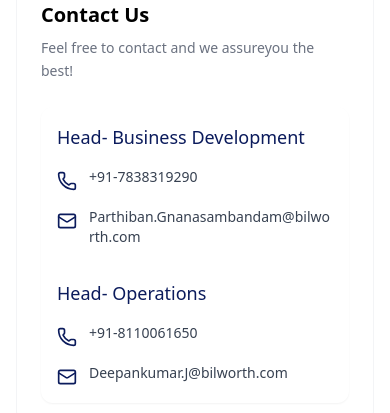
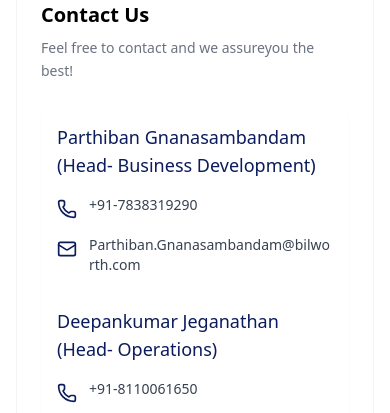
Before and after one commit to zdawan/landingpage-bilworth, a React (Create React App) app: page / in a window 390 px wide. Shown: the part 2500-2913 px from the top of the page. Built offline with nearby package versions, Linux system fonts and the light colour scheme.

Commit message:
Name and desc for capabilites updated

```diff
--- a/src/components/CapabilitiesCarousel.jsx
+++ b/src/components/CapabilitiesCarousel.jsx
@@ -12,32 +12,32 @@ const slides = [
   {
     image: design,
     title: "Design & Engineering",
-    desc: "Personalized strategies to grow, protect, and transfer wealth efficiently.",
+    desc: "",
   },
   {
     image: cam,
     title: "CAM Programming",
-    desc: "Data-driven investment decisions powered by intelligent insights.",
+    desc: "",
   },
   {
     image: welding,
     title: "Welding",
-    desc: "Proactive risk monitoring to safeguard portfolios in volatile markets.",
+    desc: "",
   },
   {
     image: cost,
     title: "Cost Estimation & Planning",
-    desc: "Diversified access to global markets, sectors, and asset classes.",
+    desc: "",
   },
   {
     image: machining,
     title: "Precision Machining",
-    desc: "High tolerance machining for complex components.",
+    desc: "",
   },
   {
     image: product,
     title: "Product Development",
-    desc: "End-to-end product lifecycle support from concept to manufacturing.",
+    desc: "",
   },
 ];
 
@@ -304,11 +304,11 @@ export default function CapabilitiesCarousel() {
               </div>
             </div>
 
-            <div className="p-6 md:p-8">
+            {/* <div className="p-6 md:p-8">
               <p className="text-gray-600 leading-relaxed">
                 {activeSlide.desc}
               </p>
-            </div>
+            </div> */}
           </div>
         </div>
       )}
--- a/src/components/ContactSection.jsx
+++ b/src/components/ContactSection.jsx
@@ -21,7 +21,7 @@ export default function ContactSection() {
               {/* -------- Development -------- */}
               <div className="mb-8 sm:mb-10">
                 <h3 className="text-lg font-medium text-[#0B1B5C] mb-4">
-                  Head- Business Development
+                  Parthiban Gnanasambandam <br/> (Head- Business Development)
                 </h3>
 
                 <div className="space-y-4">
@@ -59,7 +59,7 @@ export default function ContactSection() {
               {/* -------- Operation Head -------- */}
               <div>
                 <h3 className="text-lg font-medium text-[#0B1B5C] mb-4">
-                  Head- Operations
+                  Deepankumar Jeganathan <br/> (Head- Operations)
                 </h3>
 
                 <div className="space-y-4">
--- a/src/pages/About.jsx
+++ b/src/pages/About.jsx
@@ -100,7 +100,7 @@ rounded-xl overflow-hidden shadow-lg flex items-center justify-center"
 
             {/* CONTENT */}
             <div className="order-2 md:order-1">
-              <h3 className="text-2xl font-semibold mb-2">Parthiban G</h3>
+              <h3 className="text-2xl font-semibold mb-2">Parthiban Gnanasambandam</h3>
 
               <p className="text-gray-500 mb-4">Head - Business Development</p>
 
@@ -142,7 +142,7 @@ rounded-xl overflow-hidden shadow-lg flex items-center justify-center"
 
             {/* CONTENT */}
             <div className="order-2">
-              <h3 className="text-2xl font-semibold mb-2">Deepankumar J</h3>
+              <h3 className="text-2xl font-semibold mb-2">Deepankumar Jeganathan</h3>
 
               <p className="text-gray-500 mb-4">Head Operations</p>
 
```
